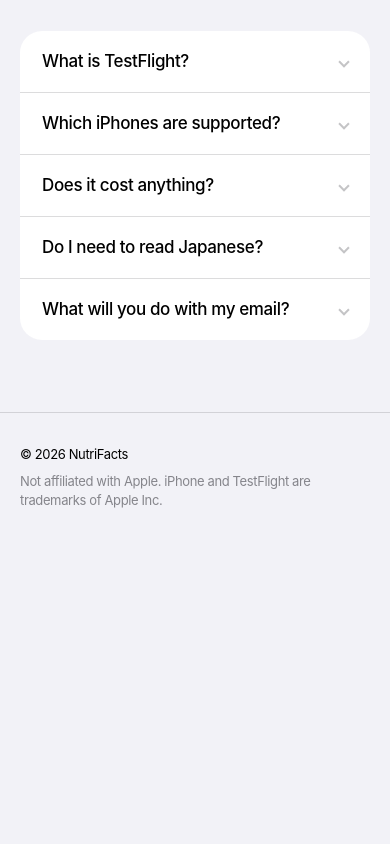
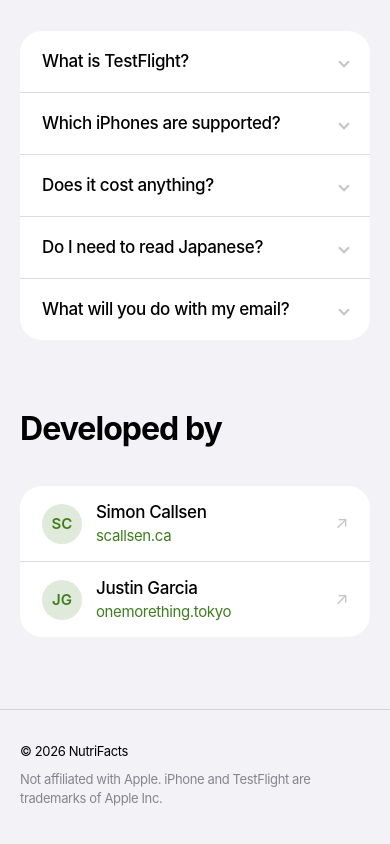
Before and after one commit to scallsen/nutrifacts-jp, a plain HTML site: page website/index.html in a window 390 px wide. Shown: the part 4353-5197 px from the top of the page. Before the commit the page ends 4912 px from the top, so only its background shows below. Drawn offline with Linux system fonts and the light colour scheme.

Commit message:
Add a Developed by section to the beta page
Lists Simon Callsen (scallsen.ca) and Justin Garcia (onemorething.tokyo)
as an inset grouped list after the FAQ, with each site under the name so
the rows fit at phone width.

Co-Authored-By: Claude Opus 5.5 (1M context) <noreply@anthropic.com>

```diff
--- a/website/index.html
+++ b/website/index.html
@@ -260,6 +260,31 @@
       </div>
     </section>
 
+    <!-- Developers -->
+    <section class="section">
+      <div class="wrap narrow">
+        <h2 class="section-title">Developed by</h2>
+        <div class="list people">
+          <a class="person" href="https://scallsen.ca" target="_blank" rel="noopener">
+            <span class="avatar" aria-hidden="true">SC</span>
+            <span class="person-text">
+              <span class="person-name">Simon Callsen</span>
+              <span class="person-site">scallsen.ca</span>
+            </span>
+            <span class="chevron" aria-hidden="true">↗</span>
+          </a>
+          <a class="person" href="https://onemorething.tokyo" target="_blank" rel="noopener">
+            <span class="avatar" aria-hidden="true">JG</span>
+            <span class="person-text">
+              <span class="person-name">Justin Garcia</span>
+              <span class="person-site">onemorething.tokyo</span>
+            </span>
+            <span class="chevron" aria-hidden="true">↗</span>
+          </a>
+        </div>
+      </div>
+    </section>
+
   </main>
 
   <footer class="footer">
--- a/website/styles.css
+++ b/website/styles.css
@@ -327,6 +327,26 @@ summary::after {
 details[open] summary::after { transform: rotate(-135deg); }
 details p { padding: 0 22px 20px; color: var(--label-secondary); }
 
+/* Developers: inset grouped list rows with a trailing link */
+
+.person {
+  display: grid; grid-template-columns: auto minmax(0, 1fr) auto; align-items: center; gap: 14px;
+  padding: 14px 22px; color: var(--label); border-bottom: 0.5px solid var(--separator);
+  transition: background 0.15s;
+}
+.person:last-child { border-bottom: 0; }
+.person:hover { background: var(--fill); }
+.person:focus-visible { outline: 2px solid var(--accent); outline-offset: -2px; }
+.avatar {
+  width: 40px; height: 40px; border-radius: 50%; display: grid; place-items: center;
+  background: color-mix(in srgb, var(--accent) 16%, transparent); color: var(--accent);
+  font-weight: 600; font-size: 0.9375rem; letter-spacing: 0;
+}
+.person-text { display: grid; min-width: 0; }
+.person-name { font-weight: 500; }
+.person-site { color: var(--accent); font-size: 0.9375rem; overflow-wrap: anywhere; }
+.chevron { color: var(--label-tertiary); font-size: 1.0625rem; }
+
 /* Footer */
 
 .footer { padding: 32px 0 48px; border-top: 0.5px solid var(--separator); font-size: var(--text-footnote); }
```
